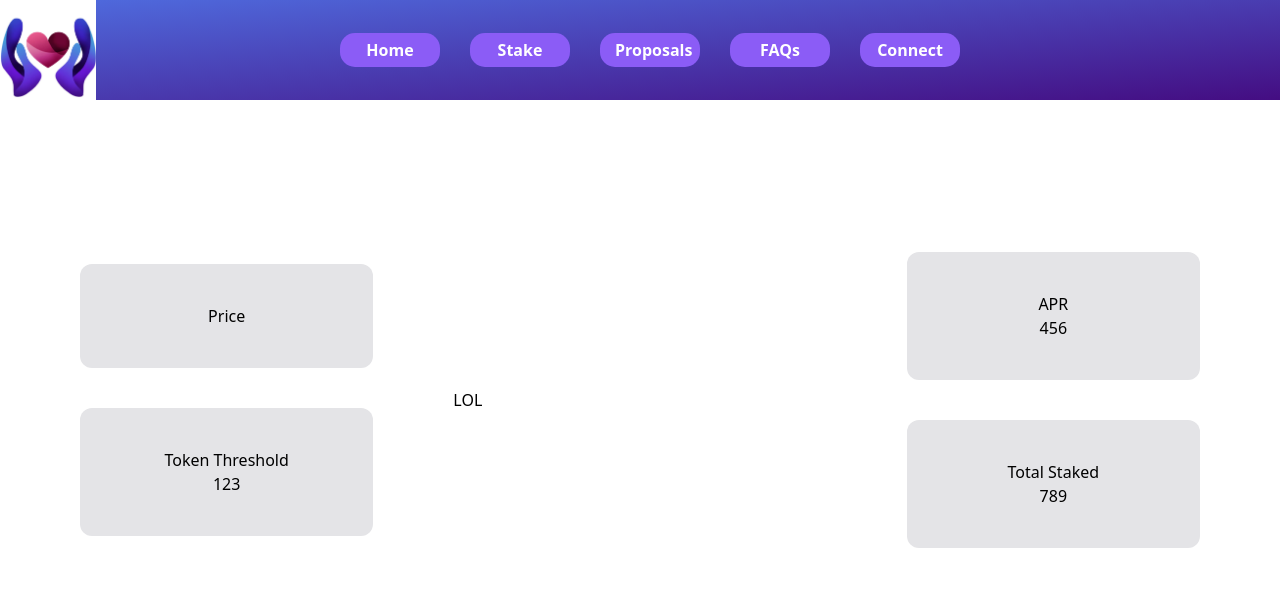
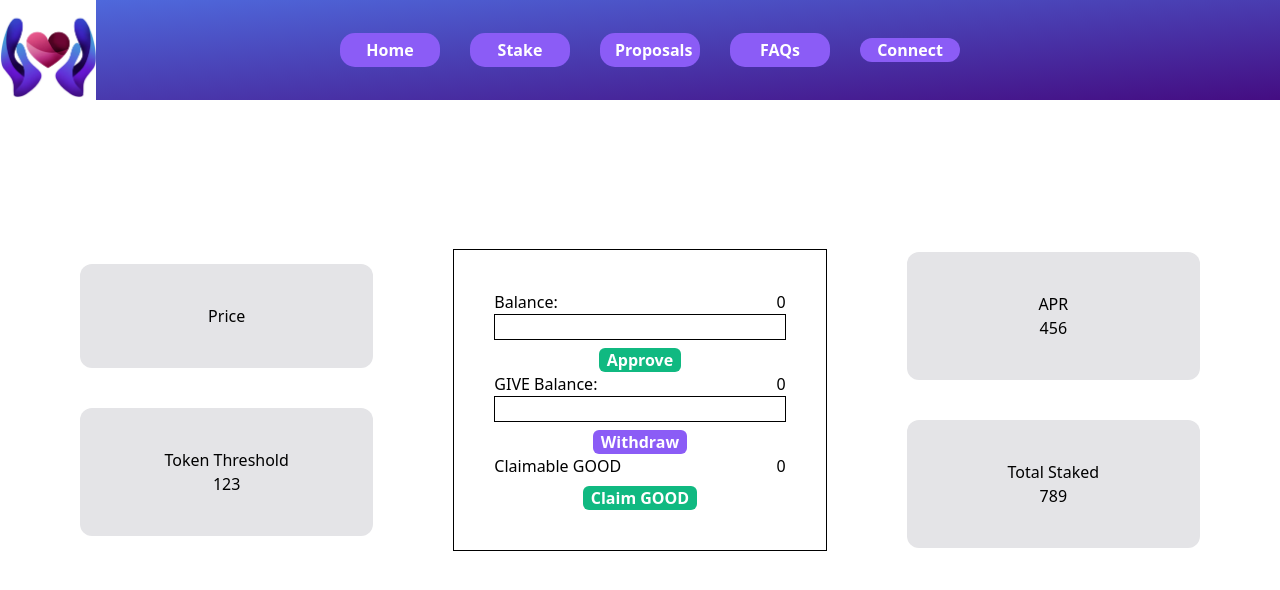
Before and after one commit to rav-coder/GoodDAO, a Next.js app: page /stake in a window 1280 px wide. Shown: the top 590 px of the page. Built offline with nearby package versions, Linux system fonts and the light colour scheme; no server answers.

Commit message:
fixed: Button.js Button.tsx conflict

```diff
--- /dev/null
+++ b/components/Button.tsx
@@ -0,0 +1,20 @@
+import React from 'react'
+
+type Props = {
+	text: string
+	color: 'green' | 'purple'
+}
+
+
+const Button = ({ text, color } : Props) => {
+		switch (color) {
+			case 'green':
+				return <button className={`m-auto text-white bg-green rounded-md px-2 mt-2 font-bold`}>{text}</button>
+			case 'purple':
+				return <button className={`m-auto text-white bg-purple rounded-md px-2 mt-2 font-bold`}>{text}</button>
+			default:
+				return <button className={`m-auto text-white bg-purple rounded-md px-2 mt-2 font-bold`}>{text}</button>
+		}
+}
+
+export default Button
--- a/components/Connect.tsx
+++ b/components/Connect.tsx
@@ -1,4 +1,6 @@
 import React, { useState } from 'react'
+import styles from '../styles/Nav.module.css'
+
 const Connect = () => {
 
 	let account;
@@ -14,7 +16,7 @@ const Connect = () => {
 
 	return (
 	<>
-		<button onClick={handleClick}>{btnText}</button>
+		<button onClick={handleClick} className={styles.btn}><span className={styles.a}>{btnText}</span></button>
 	</>
 
   )
--- a/components/Nav.tsx
+++ b/components/Nav.tsx
@@ -1,9 +1,7 @@
 import React from 'react'
-import Link from 'next/link'
 import Connect from './Connect'
 import styles from '../styles/Nav.module.css'
-import Image from 'next/image'
-import Button from './Button'
+import NavButton from './NavButton'
 
 const Nav = () => {
 	return (
@@ -12,11 +10,11 @@ const Nav = () => {
 			<nav className={styles.nav}>
 
 				<ul className={styles.ul}>
-					<Button link={'/'} text={'Home'}/>
-					<Button link={'/stake'} text={'Stake'}/>
-					<Button link={'/proposals'} text={'Proposals'}/>
-					<Button link={'/faqs'} text={'FAQs'}/>
-					<Button link={''} text={<Connect/>}/>
+					<NavButton link={'/'} text={'Home'}/>
+					<NavButton link={'/stake'} text={'Stake'}/>
+					<NavButton link={'/proposals'} text={'Proposals'}/>
+					<NavButton link={'/faqs'} text={'FAQs'}/>
+					<Connect/>
 				</ul>
 			</nav>
 			<div className={styles.logo}></div>
--- /dev/null
+++ b/components/StakeBox.tsx
@@ -0,0 +1,35 @@
+import React from 'react'
+import Button from './Button'
+
+const StakeBox = () => {
+  return (
+	<div className='border-solid border p-10 flex flex-col'>
+		{/* Approve */}
+		<div className='flex justify-between'>
+			<h1 className='items-start'>Balance: </h1>
+			<h1 className='items-end'>0</h1>
+		</div>
+		<div className='relative'>
+			<input className='border border-solid w-full '  type={'number'}/>
+		</div>
+		<Button text='Approve' color='green'/>
+		{/* Withdraw */}
+		<div className='flex justify-between'>
+			<h1 className='items-start'>GIVE Balance: </h1>
+			<h1 className='items-end'>0</h1>
+		</div>
+		<div className='relative'>
+			<input className='border border-solid w-full '  type={'number'}/>
+		</div>
+		<Button text='Withdraw' color='purple'/>
+		{/* Approve */}
+		<div className='flex justify-between'>
+			<h1 className='items-start'>Claimable GOOD</h1>
+			<h1 className='items-end'>0</h1>
+		</div>
+		<Button text='Claim GOOD' color='green'/>
+	</div>
+  )
+}
+
+export default StakeBox
--- a/pages/stake.tsx
+++ b/pages/stake.tsx
@@ -1,5 +1,6 @@
 import React, { useEffect, useState } from 'react'
 import InfoBox from '../components/InfoBox'
+import StakeBox from '../components/StakeBox'
 import { getBurned } from '../utils/getBurned'
 
 const Stake = () => {
@@ -24,7 +25,7 @@ const Stake = () => {
 				<InfoBox title="Token Threshold" text="123"/>
 			</div>
 			<div className='flex-1'>
-				LOL
+				<StakeBox/>
 			</div>
 			<div className='flex-1'>
 				<InfoBox title="APR" text="456"/>
```
Also changed, not shown: components/NavButton.tsx (renamed from components/Button.js, +8 -2 lines).
